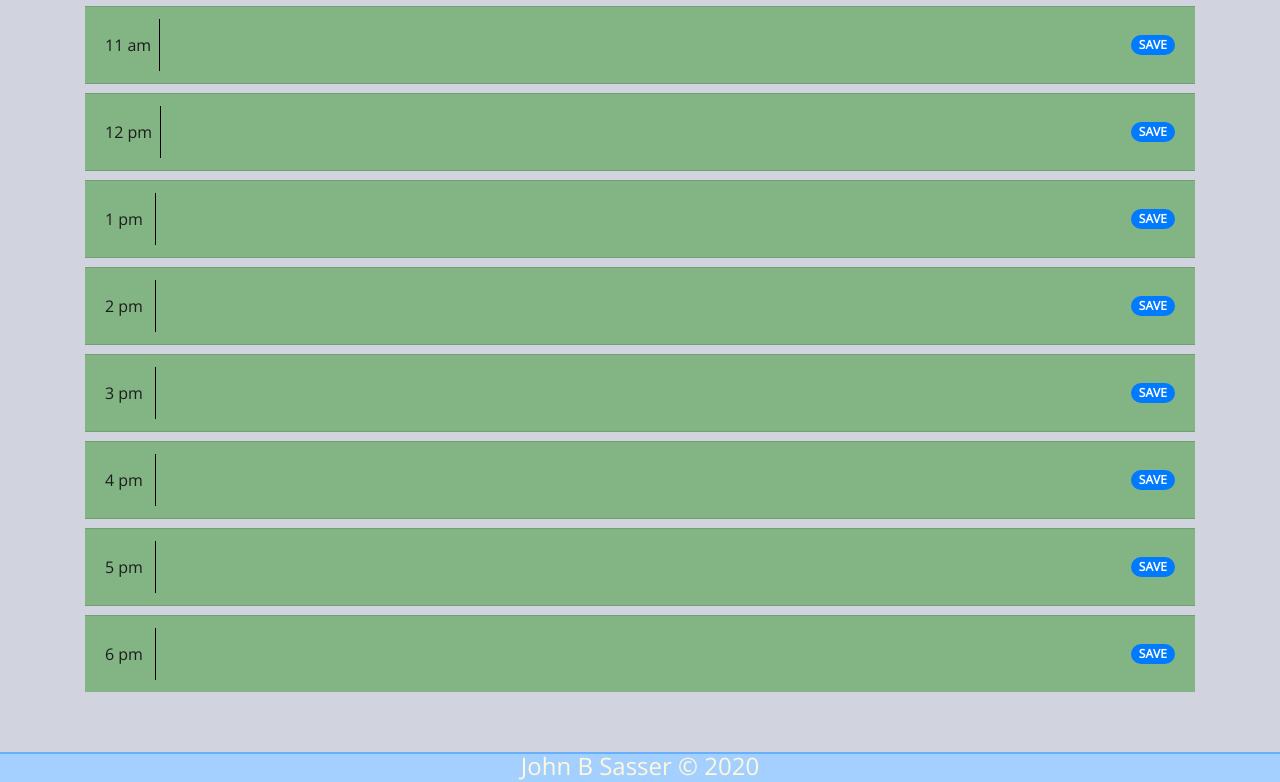
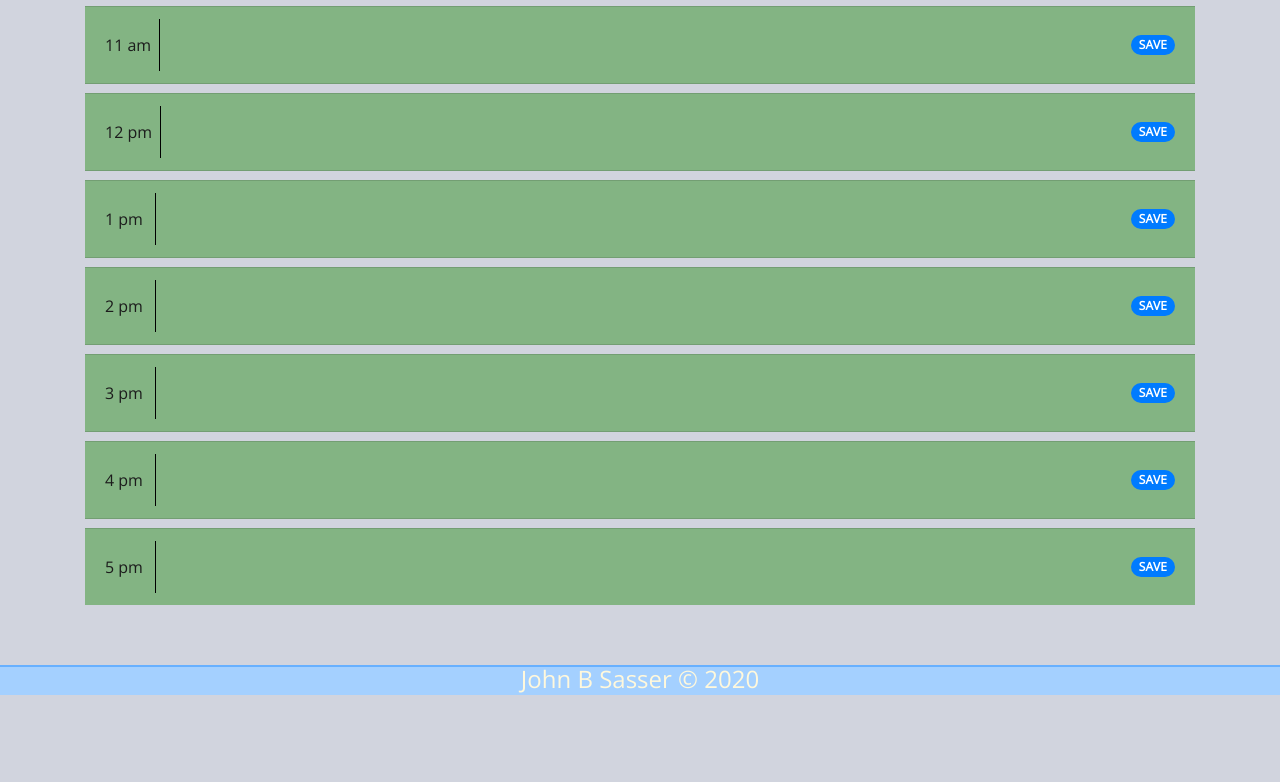
Before and after one commit to JohnSasser/05-WorkScheduler, a plain HTML site: page index.html in a window 1280 px wide. Shown: the part 493-1275 px from the top of the page. After the commit the page ends 1188 px from the top, so only its background shows below. Drawn offline with nearby package versions, Linux system fonts and the light colour scheme.

Commit message:
removed the 6pm time-block

```diff
--- a/assets/css/style.css
+++ b/assets/css/style.css
@@ -76,6 +76,7 @@ textarea {
 
 body {
 	background-color: rgb(209, 212, 222);
+	/* background-image: url("https://media.giphy.com/media/xTiN0A1yDc84UV9WZa/giphy.gif"); */
 }
 
 h1 {
@@ -87,6 +88,11 @@ h1 {
 	border-bottom: 18px solid #1988ff;
 	background-image: url("https://media.giphy.com/media/Rm18AZrEVywfu/giphy.gif");
 }
+
+/* .textInput:hover {
+	 background-image: url("https://media.giphy.com/media/jBAlc2a8pXVRe/giphy.gif");
+	color: whitesmoke;
+} */
 
 btn:hover {
 	size: 200%;
--- a/index.html
+++ b/index.html
@@ -68,10 +68,10 @@
                 <textarea class="textInput" id="text9"> </textarea class="textInput">
                 <button class="badge badge-primary badge-pill btn">SAVE</button>
             </div>
-            <div class="list-group-item d-flex justify-content-between align-items-center listRow" data-time="18">6 pm
+            <!-- <div class="list-group-item d-flex justify-content-between align-items-center listRow" data-time="18">6 pm
                 <textarea class="textInput" id="text9"> </textarea class="textInput">
                 <button class="badge badge-primary badge-pill btn">SAVE</button>
-            </div>
+            </div> -->
 
         </ul>
 
```
Also changed, not shown: assets/javascript/script.js (+6 -4 lines).
